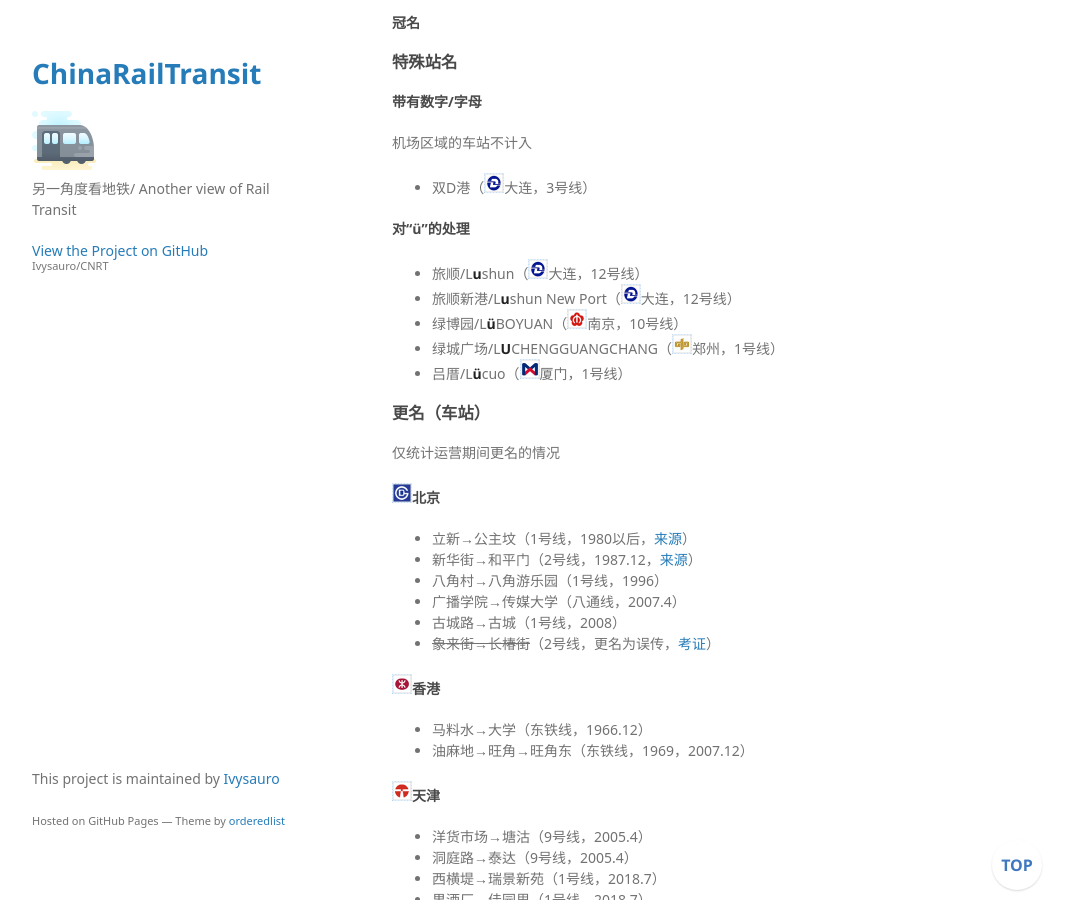
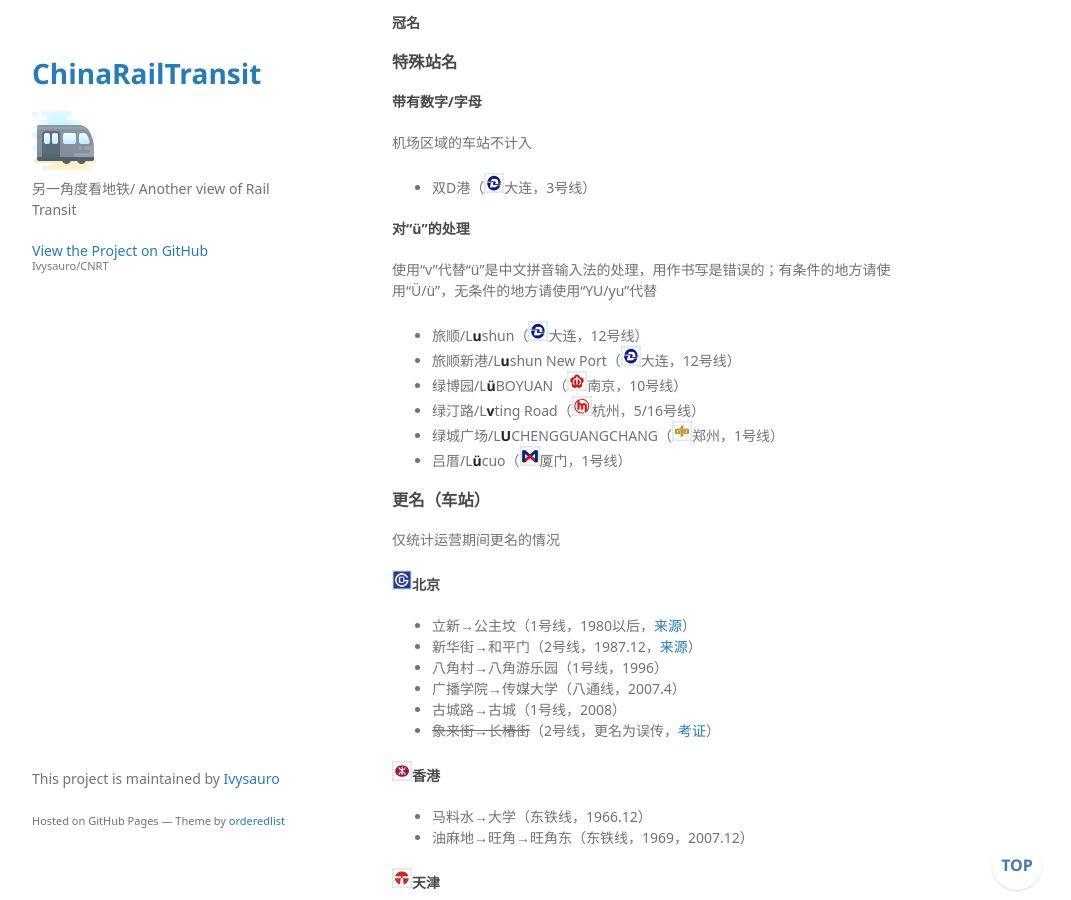
Before and after one commit to Ivysauro/CNRT, a Jekyll site: the page built from data/Special Station.md, in a window 1280 px wide and 900 px high, scrolled down 10307 px. Shown: the whole window, without its empty margins (178-1249 px from the left). Built offline with Jekyll 4.4.1, drawn with Linux system fonts in a browser that asks for light colours; some web fonts are replaced; our own code applies the rules of GitHub Pages for plain Markdown files; a script that is not in the unit is left out.

Commit message:
🍊更新杭州数据

```diff
--- a/data/Special Station.md
+++ b/data/Special Station.md
@@ -428,9 +428,13 @@
 - 双D港（<img src="https://raw.githubusercontent.com/Ivysauro/CNRT/master/images/city/dl.gif" width="20" hegiht="20"/>大连，3号线）
 
 #### 对“ü”的处理
+
+使用“v”代替“ü”是中文拼音输入法的处理，用作书写是错误的；有条件的地方请使用“Ü/ü”，无条件的地方请使用“YU/yu”代替
+
 - 旅顺/L**u**shun（<img src="https://raw.githubusercontent.com/Ivysauro/CNRT/master/images/city/dl.gif" width="20" hegiht="20"/>大连，12号线）
 - 旅顺新港/L**u**shun New Port（<img src="https://raw.githubusercontent.com/Ivysauro/CNRT/master/images/city/dl.gif" width="20" hegiht="20"/>大连，12号线）
 - 绿博园/L**ü**BOYUAN（<img src="https://raw.githubusercontent.com/Ivysauro/CNRT/master/images/city/nj.gif" width="20" hegiht="20"/>南京，10号线）
+- 绿汀路/L**v**ting Road（<img src="https://raw.githubusercontent.com/Ivysauro/CNRT/master/images/city/hz.gif" width="20" hegiht="20"/>杭州，5/16号线）
 - 绿城广场/L**U**CHENGGUANGCHANG（<img src="https://raw.githubusercontent.com/Ivysauro/CNRT/master/images/city/zz.gif" width="20" hegiht="20"/>郑州，1号线）
 - 吕厝/L**ü**cuo（<img src="https://raw.githubusercontent.com/Ivysauro/CNRT/master/images/city/xm.gif" width="20" hegiht="20"/>厦门，1号线）
 
```
